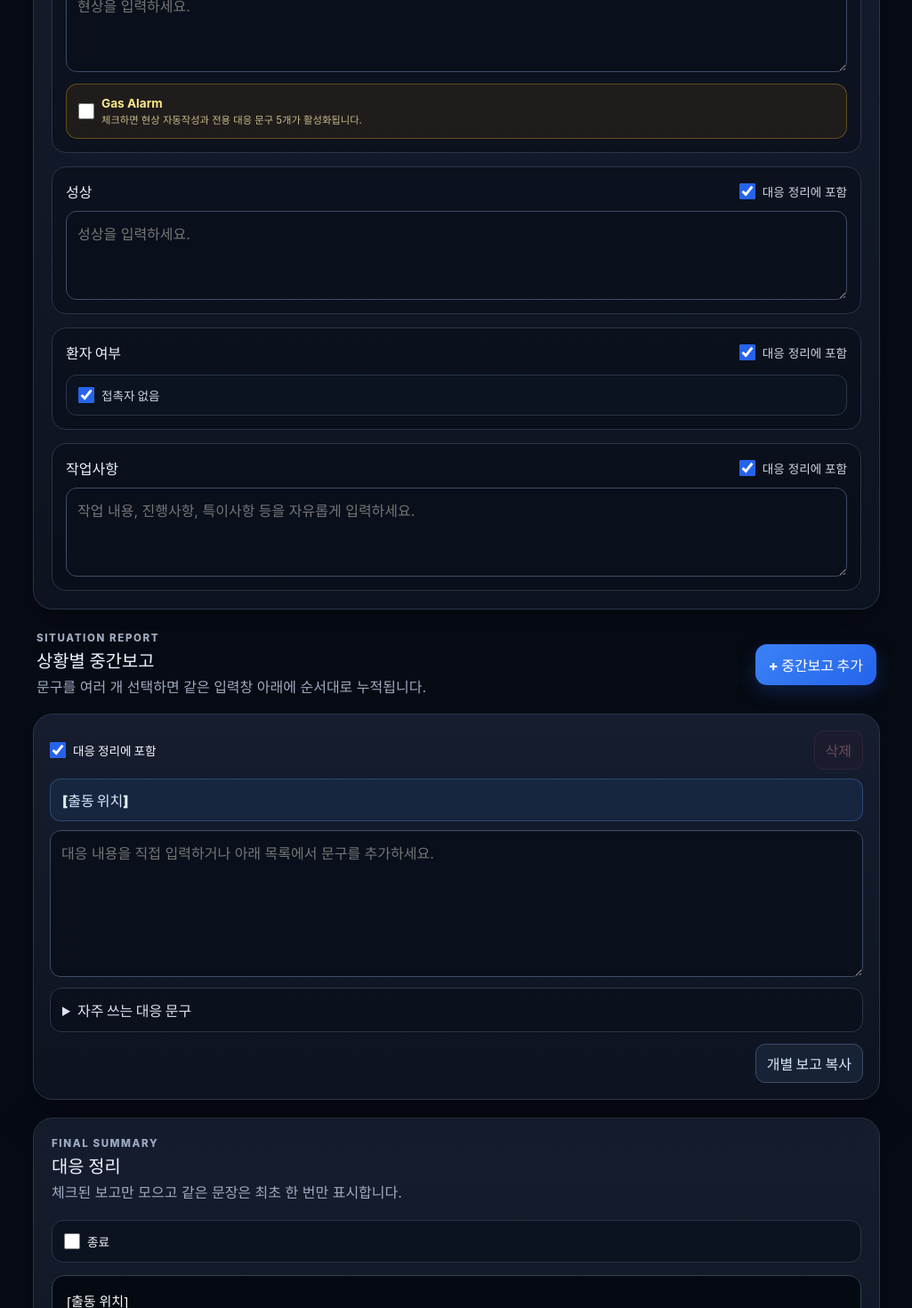
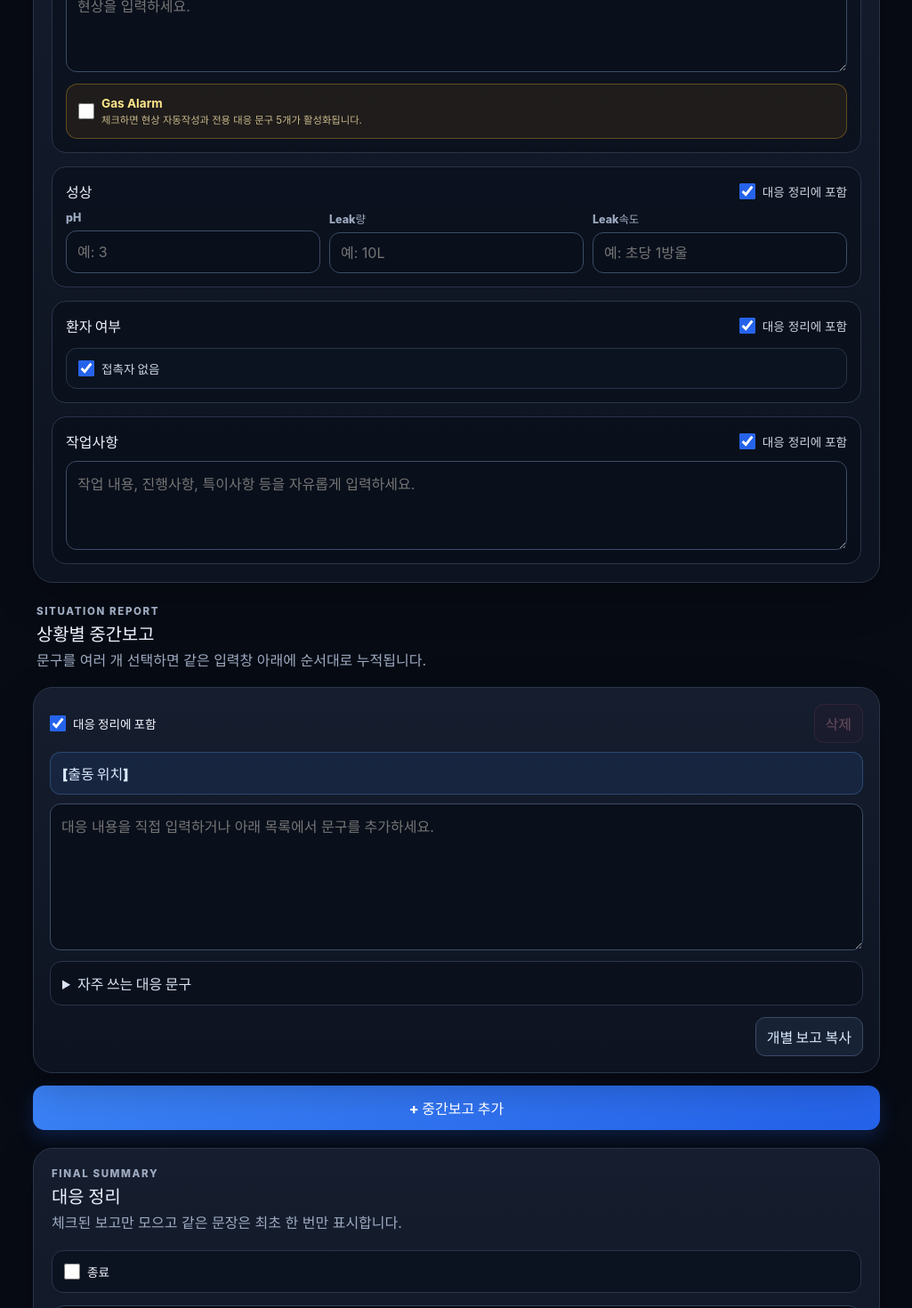
Before and after one commit to jwg1320/ert-response-v2, a React (Vite) app: page / in a window 1280 px wide. Shown: the part 638-2108 px from the top of the page at 89% size, without its empty margins (127-1152 px from the left). Built offline with nearby package versions, Linux system fonts and the light colour scheme.

Commit message:
추가한내용

```diff
--- a/src/App.css
+++ b/src/App.css
@@ -275,6 +275,29 @@ select:focus {
   font-weight: 800;
 }
 
+
+.property-grid {
+  display: grid;
+  grid-template-columns: repeat(2, minmax(0, 1fr));
+  gap: 10px;
+}
+
+.mini-field {
+  display: grid;
+  gap: 6px;
+  min-width: 0;
+}
+
+.mini-field span {
+  color: var(--muted);
+  font-size: 0.78rem;
+  font-weight: 800;
+}
+
+.wide-on-mobile {
+  grid-column: 1 / -1;
+}
+
 .patient-detail-box {
   display: grid;
   gap: 13px;
@@ -391,6 +414,13 @@ select:focus {
 .reports-list {
   display: grid;
   gap: 14px;
+}
+
+.add-report-bottom-button {
+  display: block;
+  width: 100%;
+  margin-top: 14px;
+  min-height: 50px;
 }
 
 .report-card {
@@ -622,8 +652,7 @@ select:focus {
     align-items: stretch;
   }
 
-  .add-incident-button,
-  .reports-heading .primary-button {
+  .add-incident-button {
     width: 100%;
   }
 
@@ -666,3 +695,14 @@ select:focus {
     padding-left: 0;
   }
 }
+
+
+@media (min-width: 720px) {
+  .property-grid {
+    grid-template-columns: repeat(3, minmax(0, 1fr));
+  }
+
+  .wide-on-mobile {
+    grid-column: auto;
+  }
+}
--- a/src/App.jsx
+++ b/src/App.jsx
@@ -21,7 +21,9 @@ const createIncident = (id = createId()) => ({
   title: '',
   phenomenon: '',
   includePhenomenon: true,
-  property: '',
+  ph: '',
+  leakAmount: '',
+  leakRate: '',
   includeProperty: true,
   includePatient: true,
   noContact: true,
@@ -391,7 +393,19 @@ const buildFinalText = (incident) => {
     commonLines.push(...formatMultilineField('현상', incident.phenomenon))
   }
   if (incident.includeProperty) {
-    commonLines.push(...formatMultilineField('성상', incident.property))
+    const propertyParts = []
+    if (String(incident.ph || '').trim()) {
+      propertyParts.push(`pH ${String(incident.ph).trim()}`)
+    }
+    if (String(incident.leakAmount || '').trim()) {
+      propertyParts.push(String(incident.leakAmount).trim())
+    }
+    if (String(incident.leakRate || '').trim()) {
+      propertyParts.push(String(incident.leakRate).trim())
+    }
+    if (propertyParts.length) {
+      commonLines.push(`-. 성상: ${propertyParts.join(', ')}`)
+    }
   }
   commonLines.push(...buildPatientLines(incident))
   if (incident.includeWork) {
@@ -1058,11 +1072,41 @@ function App() {
                   대응 정리에 포함
                 </label>
               </div>
-              <textarea
-                value={activeIncident.property}
-                placeholder="성상을 입력하세요."
-                onChange={(event) => updateCurrent({ property: event.target.value })}
-              />
+              <div className="property-grid">
+                <label className="mini-field">
+                  <span>pH</span>
+                  <input
+                    type="text"
+                    value={activeIncident.ph}
+                    placeholder="예: 3"
+                    onChange={(event) => updateCurrent({ ph: event.target.value })}
+                  />
+                </label>
+
+                <label className="mini-field">
+                  <span>Leak량</span>
+                  <input
+                    type="text"
+                    value={activeIncident.leakAmount}
+                    placeholder="예: 10L"
+                    onChange={(event) =>
+                      updateCurrent({ leakAmount: event.target.value })
+                    }
+                  />
+                </label>
+
+                <label className="mini-field wide-on-mobile">
+                  <span>Leak속도</span>
+                  <input
+                    type="text"
+                    value={activeIncident.leakRate}
+                    placeholder="예: 초당 1방울"
+                    onChange={(event) =>
+                      updateCurrent({ leakRate: event.target.value })
+                    }
+                  />
+                </label>
+              </div>
             </div>
 
             <div className="common-field-block">
@@ -1161,9 +1205,6 @@ function App() {
               <h2>상황별 중간보고</h2>
               <p>문구를 여러 개 선택하면 같은 입력창 아래에 순서대로 누적됩니다.</p>
             </div>
-            <button type="button" className="primary-button" onClick={addReport}>
-              + 중간보고 추가
-            </button>
           </div>
 
           <div className="reports-list">
@@ -1180,6 +1221,14 @@ function App() {
               />
             ))}
           </div>
+
+          <button
+            type="button"
+            className="primary-button add-report-bottom-button"
+            onClick={addReport}
+          >
+            + 중간보고 추가
+          </button>
         </section>
 
         <section className="card summary-card">
```
